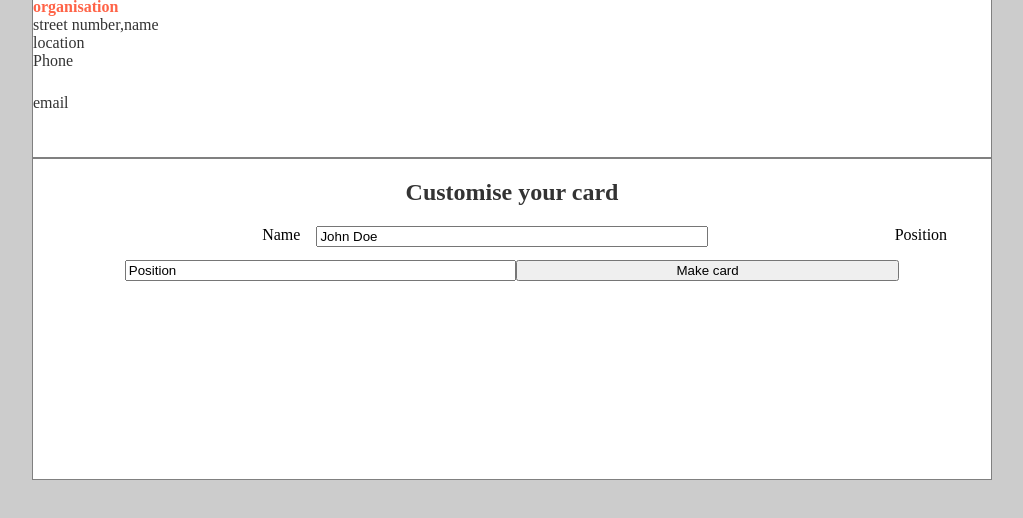
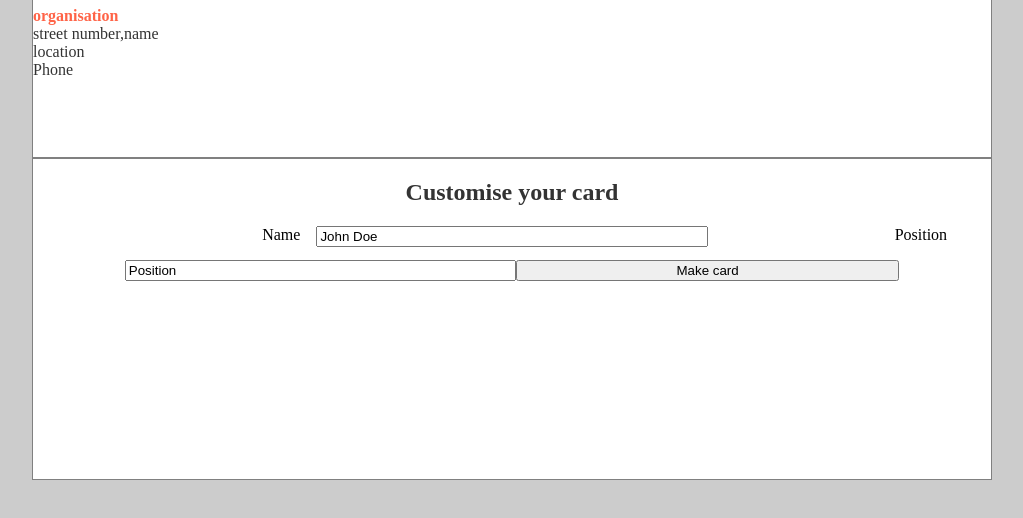
Before and after one commit to heeheejuhee/Basic-Javascript, a plain HTML site: page eventsDemo/Event_10_Business Card/businessCard.html in a window 1280 px wide. Shown: the part 212-730 px from the top of the page, without its empty margins (128-1151 px from the left). Drawn offline with Linux system fonts and the light colour scheme.

Commit message:
Event demo

```diff
--- a/eventsDemo/Event_10_Business Card/businessCard.html
+++ b/eventsDemo/Event_10_Business Card/businessCard.html
@@ -31,7 +31,7 @@
                 <div id="address1">street number,name</div>
                 <div id="address2">location</div>
                 <div id="phone">Phone</div>
-                <div id="email">email</div>
+                <div id="email"></div>
                 <div id="website"></div>
             </div>
         </div>
```
